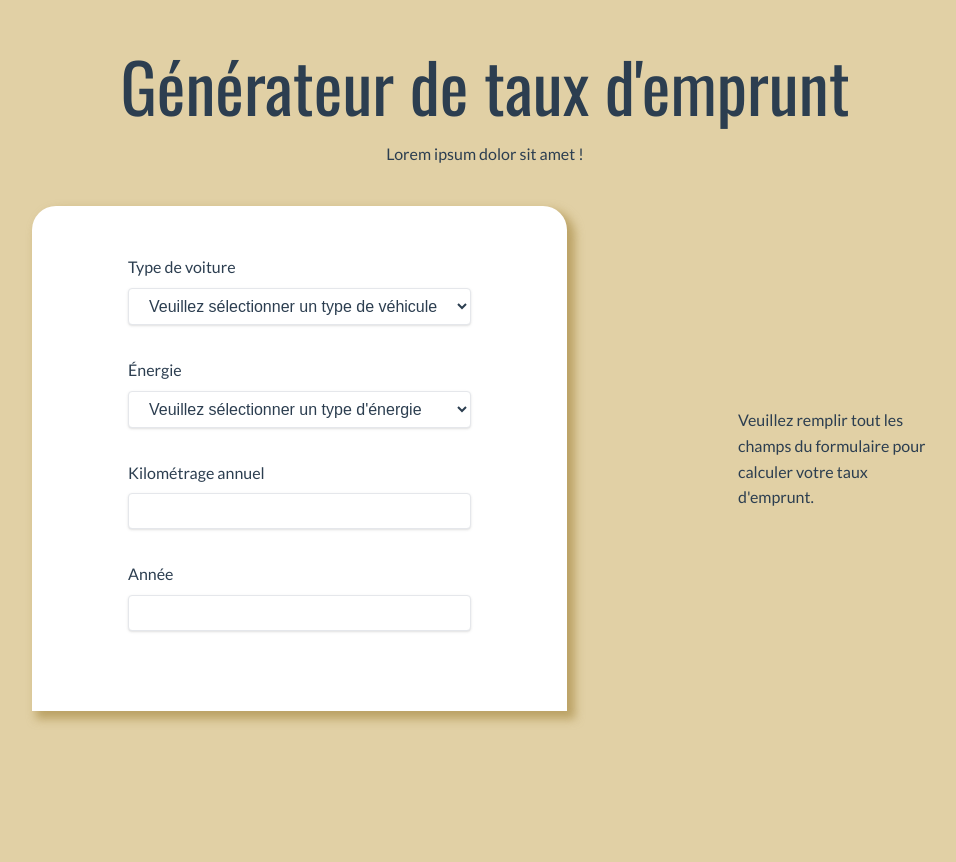
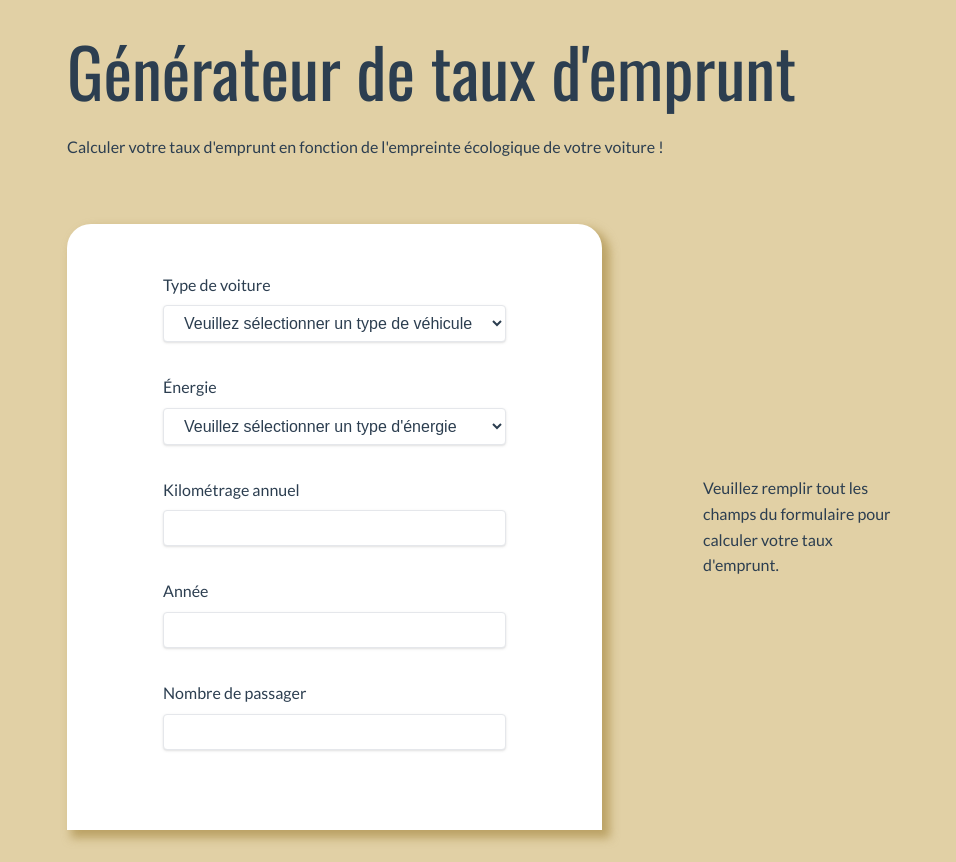
Before and after one commit to axel-paillaud/tournoi-asynconf-2023, a Vue app: page / in a window 1280 px wide. Shown: the whole page, without its empty margins (155-1111 px from the left). Before the commit the page ends 800 px from the top, so only its background shows below. Built offline with nearby package versions, Linux system fonts and the light colour scheme.

Commit message:
add passenger field

```diff
--- a/src/App.vue
+++ b/src/App.vue
@@ -19,20 +19,20 @@ import Title from '@/components/Title.vue';
 
 <style scoped>
 header {
-    margin-bottom: 24px;
+    margin-bottom: 64px;
 }
 
 main {
     height: 100%;
-    padding: 16px;
     display: flex;
-    justify-content: space-evenly;
+    justify-content: space-between;
     align-items: center;
-    gap: 32px;
+    gap: 24px;
 }
 
-@media screen and (max-width: 1024px) {
+@media screen and (max-width: 768px) {
     main {
+        padding: 16px;
         flex-direction: column;
         gap: 32px;
     }
--- a/src/assets/main.css
+++ b/src/assets/main.css
@@ -2,7 +2,7 @@
 @import './base.css';
 
 #app {
-    max-width: 1400px;
+    max-width: 900px;
     margin: 0 auto;
     padding: 2rem;
     font-weight: normal;
--- a/src/components/CalculationForm.vue
+++ b/src/components/CalculationForm.vue
@@ -3,6 +3,7 @@ import Type from '@/components/Car/Type.vue';
 import Energy from '@/components/Car/Energy.vue';
 import Kilometer from '@/components/Car/Kilometer.vue';
 import Year from '@/components/Car/Year.vue';
+import Passenger from '@/components/Car/Passenger.vue';
 import { ref } from 'vue';
 
 const emit = defineEmits(['updateCar']);
@@ -31,6 +32,12 @@ function updateYear(payload) {
     car.year = payload;
     emit('updateCar', car);
 }
+
+function updatePassenger(payload) {
+    car.passenger = payload;
+    emit('updateCar', car);
+}
+
 </script>
 
 <template>
@@ -39,6 +46,7 @@ function updateYear(payload) {
         <Energy @updateEnergy="updateEnergy" />
         <Kilometer @updateKilometer="updateKilometer" />
         <Year @updateYear="updateYear" />
+        <Passenger @updatePassenger="updatePassenger" />
     </form>
 </template>
 
--- /dev/null
+++ b/src/components/Car/Passenger.vue
@@ -0,0 +1,36 @@
+<script setup>
+import { ref } from 'vue';
+
+const emit = defineEmits({
+    updatePassenger: ( passenger ) => {
+        if (!isNaN(passenger) && passenger >= 1) return true;
+        else return false;
+    }
+});
+
+const passenger = ref(null);
+
+const updatePassenger = (event) => {
+    passenger.value = event.target.value;
+    emit('updatePassenger', passenger.value);
+}
+</script>
+
+<template>
+    <div class="label-container">
+        <label for="passenger">Nombre de passager</label>
+    </div>
+    <div class="input-container">
+        <input
+            @input="updatePassenger($event)"
+            id="passenger"
+            name="passenger"
+            class="input-field"
+            type="number"
+            step="1"
+            min="1"
+            max="4"
+        />
+    </div>
+
+</template>
--- a/src/components/Home.vue
+++ b/src/components/Home.vue
@@ -6,12 +6,15 @@ import { ref, computed } from 'vue';
 // Data from the calculation form
 const car = ref({});
 
+car.value.passenger = 1;
+
 const updateCar = (payload) => {
-    if (payload.type && payload.energy && payload.kilometer && payload.year) {
+    if (payload.type && payload.energy && payload.kilometer && payload.year && payload.passenger) {
         car.value.type = payload.type;
         car.value.energy = payload.energy;
         car.value.kilometer = Number(payload.kilometer);
         car.value.year = Number(payload.year);
+        car.value.passenger = Number(payload.passenger);
     }
 }
 </script>
@@ -22,10 +25,6 @@ const updateCar = (payload) => {
     />
     <Result
         :car="car"
-        :type="car.type"
-        :energy="car.energy"
-        :kilometer="car.kilometer"
-        :year="car.year"
     />
 </template>
 
--- a/src/components/Result.vue
+++ b/src/components/Result.vue
@@ -1,6 +1,6 @@
 <script setup>
 import { ref, watch, computed } from 'vue';
-import { scoreType, scoreEnergy, scoreKilometer, scoreYear } from '@/composables/scores.js';
+import { scoreType, scoreEnergy, ratePassenger } from '@/composables/scores.js';
 const props = defineProps({
     car: Object,
     type: String,
@@ -9,10 +9,11 @@ const props = defineProps({
     year: Number,
 });
 
-const rate = ref(null);
+const rate = ref(0);
 const score = ref(0);
 
 watch(props.car, (oldCar, newCar) => {
+    rate.value = ratePassenger[newCar.passenger];
     score.value = scoreType[newCar.type] + scoreEnergy[newCar.energy];
 
     if (newCar.kilometer <= 10000) score.value += 9;
@@ -28,15 +29,14 @@ watch(props.car, (oldCar, newCar) => {
     else if (newCar.year <= 2000) score.value += 5;
     else score.value += 7;
 
-    console.log(score.value);
 });
 
 const updatedRate = computed(() => {
-    if (score.value <= 10) return 3;
-    else if (score.value <= 15) return 2.74;
-    else if (score.value <= 25) return 2.52;
-    else if (score.value <= 33) return 2.10;
-    else return 1.85;
+    if (score.value <= 10) return rate.value + 3;
+    else if (score.value <= 15) return rate.value + 2.74;
+    else if (score.value <= 25) return rate.value + 2.52;
+    else if (score.value <= 33) return rate.value + 2.10;
+    else return rate.value + 1.85;
 
 });
 
--- a/src/components/Title.vue
+++ b/src/components/Title.vue
@@ -4,17 +4,18 @@
 
 <template>
     <h1>Générateur de taux d'emprunt</h1>
-    <p class="subtitle"> Lorem ipsum dolor sit amet ! </p>
+    <p class="subtitle">
+        Calculer votre taux d'emprunt en fonction de
+        l'empreinte écologique de votre voiture !
+    </p>
 </template>
 
 <style scoped>
 h1 {
     font-family: oswald;
-    text-align: center;
+    margin-bottom: 24px;
     font-size: 68px;
+    line-height: 78px;
 }
 
-.subtitle {
-    text-align: center;
-}
 </style>
--- a/src/composables/scores.js
+++ b/src/composables/scores.js
@@ -11,6 +11,13 @@ export const scoreEnergy = {
     "gas": 6,
     "diesel": 4,
     "hybrid": 7,
+}
+
+export const ratePassenger = {
+    1: 0.11,
+    2: -0.17,
+    3: -0.29,
+    4: -0.53,
 }
 
 export const scoreKilometer = {
```
